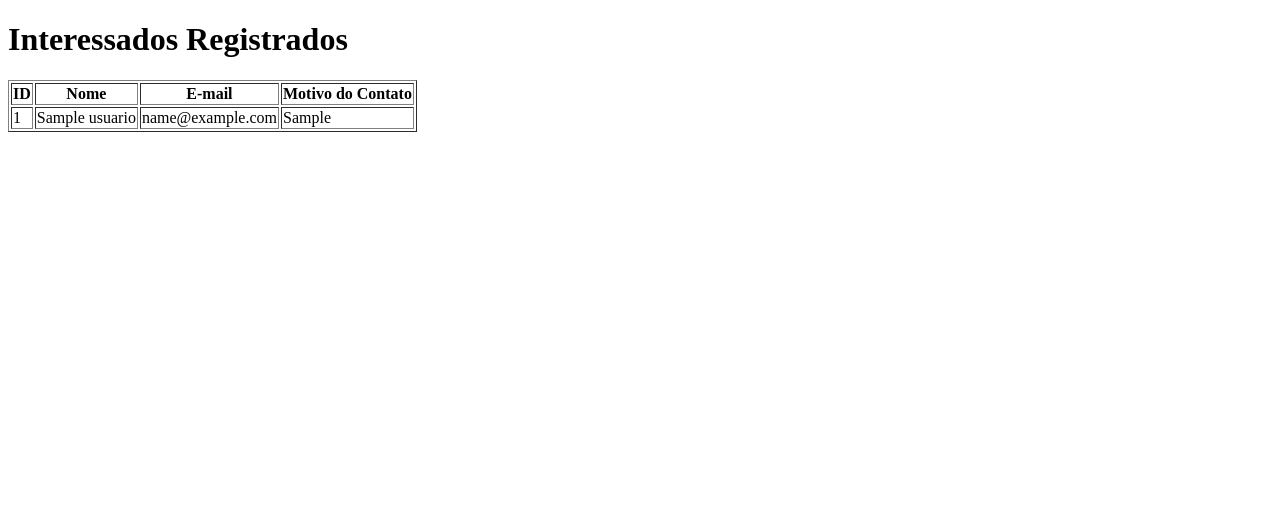
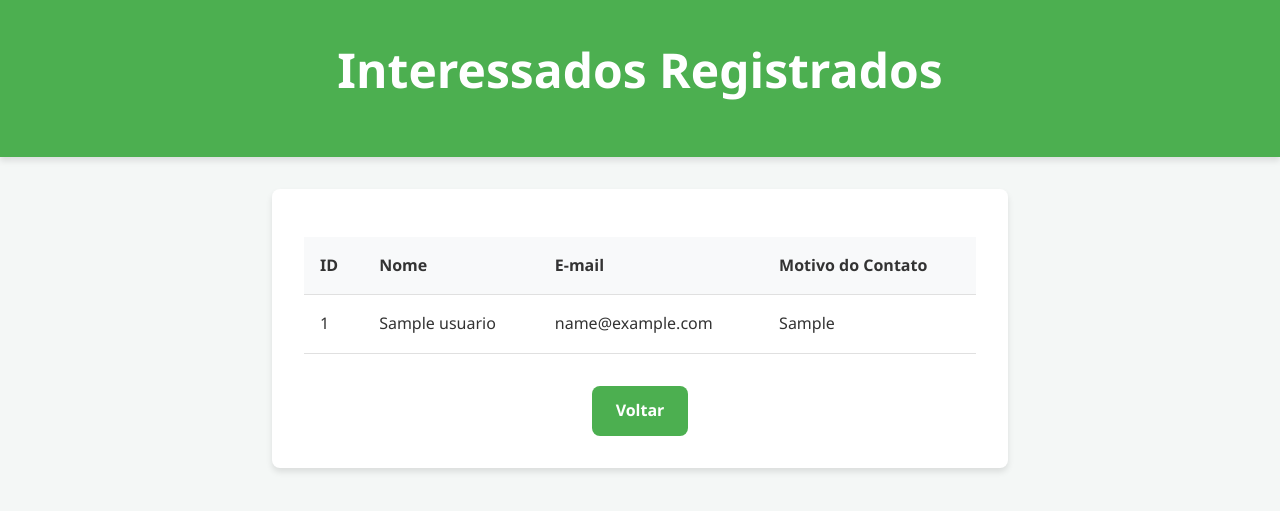
Before and after one commit to ymtec90/Landing-Page-Template, a Flask app: page /interessados in a window 1280 px wide. Shown: the top 511 px of the page. Run offline with Flask 3, Linux system fonts and the light colour scheme; tables that the repository leaves empty hold one stand-in row (values such as "Sample post").

Commit message:
Refactor CSS and templates for a modern layout
- Implement modern CSS variables and flexbox/card layout in `static/css/main.css`.
- Update `templates/index.html` and `templates/interessados.html` to use semantic HTML and apply the new CSS classes.
- Create `templates/obrigado.html` and update `app.py` to render it instead of returning a hardcoded string.

Co-authored-by: ymtec90 <58298817+ymtec90@users.noreply.github.com>

```diff
--- a/app.py
+++ b/app.py
@@ -56,7 +56,7 @@ def submit_form():
     conn.close()
 
     # Informar sobre retorno em breve
-    return f"<h1>Obrigado, {nome}! Entraremos em contato em breve!</h1>"
+    return render_template("obrigado.html", nome=nome)
 
 
 # Listar interessados
--- a/static/css/main.css
+++ b/static/css/main.css
@@ -1,71 +1,153 @@
-body {
-  font-family: Arial, sans-serif;
+:root {
+  --primary-color: #4caf50;
+  --primary-hover: #45a049;
+  --secondary-color: #ff9800;
+  --secondary-hover: #e68900;
+  --bg-color: #f4f7f6;
+  --text-color: #333;
+  --light-text: #fff;
+  --card-bg: #fff;
+  --border-color: #e0e0e0;
+  --border-radius: 8px;
+  --box-shadow: 0 4px 6px rgba(0, 0, 0, 0.1);
+  --transition: all 0.3s ease;
+}
+
+* {
+  box-sizing: border-box;
   margin: 0;
   padding: 0;
-  background-color: #f4f4f4;
 }
 
-.vendedor {
-  background-color: #4caf50;
-  color: white;
-  text-align: center;
-  padding: 50px 20px;
+body {
+  font-family: 'Segoe UI', Tahoma, Geneva, Verdana, sans-serif;
+  background-color: var(--bg-color);
+  color: var(--text-color);
+  line-height: 1.6;
 }
 
-.vendedor h1 {
-  margin: 0;
-  font-size: 2.5em;
+.hero {
+  background-color: var(--primary-color);
+  color: var(--light-text);
+  text-align: center;
+  padding: 4rem 2rem;
+  box-shadow: var(--box-shadow);
+  margin-bottom: 2rem;
 }
 
-.vendedor p {
-  font-size: 1.2em;
-  margin: 20px 0;
+.hero h1 {
+  font-size: 3rem;
+  margin-bottom: 1rem;
 }
 
-.cta-button {
-  background-color: #ff9800;
-  color: white;
-  padding: 15px 30px;
-  border: none;
-  font-size: 1em;
-  cursor: pointer;
-  border-radius: 5px;
-  text-decoration: none;
+.hero p {
+  font-size: 1.25rem;
+  margin-bottom: 2rem;
 }
 
-.cta-button:hover {
-  background-color: #e68900;
+.btn {
+  display: inline-block;
+  background-color: var(--secondary-color);
+  color: var(--light-text);
+  padding: 0.75rem 1.5rem;
+  border: none;
+  font-size: 1rem;
+  font-weight: bold;
+  cursor: pointer;
+  border-radius: var(--border-radius);
+  text-decoration: none;
+  transition: var(--transition);
 }
 
-.form-section form,
-.form-section h2,
-.form-section p {
-  display: flex;
-  flex-direction: column;
-  align-items: center;
-  gap: 15px;
-  margin: 0 auto;
-  max-width: 400px;
-  padding-top: 10px;
+.btn:hover {
+  background-color: var(--secondary-hover);
 }
 
-.form-section input {
-  width: 80%;
+.btn-primary {
+  background-color: var(--primary-color);
 }
 
-.form-section textarea {
-  width: 80%;
-  height: 200px;
+.btn-primary:hover {
+  background-color: var(--primary-hover);
 }
 
-.form-section button {
-  width: 50%;
+.container {
+  max-width: 800px;
+  margin: 0 auto;
+  padding: 0 2rem;
 }
 
-.form-section button:hover {
-  background-color: #45a049;
+.card {
+  background-color: var(--card-bg);
+  padding: 2rem;
+  border-radius: var(--border-radius);
+  box-shadow: var(--box-shadow);
+  margin-bottom: 2rem;
+}
+
+.form-group {
+  margin-bottom: 1.5rem;
+}
+
+.form-group label {
+  display: block;
+  margin-bottom: 0.5rem;
+  font-weight: bold;
+}
+
+.form-control {
+  width: 100%;
+  padding: 0.75rem;
+  border: 1px solid var(--border-color);
+  border-radius: var(--border-radius);
+  font-size: 1rem;
+  font-family: inherit;
+  transition: var(--transition);
+}
+
+.form-control:focus {
+  outline: none;
+  border-color: var(--primary-color);
+  box-shadow: 0 0 0 2px rgba(76, 175, 80, 0.2);
+}
+
+textarea.form-control {
+  resize: vertical;
+  min-height: 150px;
+}
+
+.text-center {
+  text-align: center;
 }
 
 .hidden {
-  display: none;
+  display: none !important;
 }
+
+/* Table styles */
+.table-container {
+  overflow-x: auto;
+}
+
+.table {
+  width: 100%;
+  border-collapse: collapse;
+  margin-top: 1rem;
+}
+
+.table th,
+.table td {
+  padding: 1rem;
+  text-align: left;
+  border-bottom: 1px solid var(--border-color);
+}
+
+.table th {
+  background-color: #f8f9fa;
+  font-weight: bold;
+  color: var(--text-color);
+}
+
+.table tbody tr:hover {
+  background-color: #f1f3f5;
+}
--- a/templates/interessados.html
+++ b/templates/interessados.html
@@ -4,16 +4,29 @@
     <meta charset="UTF-8" />
     <meta name="viewport" content="width=device-width, initial-scale=1.0" />
     <title>Lista de Interessados</title>
+    <link
+      rel="stylesheet"
+      href="{{ url_for('static', filename='css/main.css') }}"
+    />
   </head>
   <body>
+    <header class="hero" style="padding: 2rem;">
       <h1>Interessados Registrados</h1>
-    <table border="1">
+    </header>
+
+    <main class="container">
+      <section class="card">
+        <div class="table-container">
+          <table class="table">
+            <thead>
               <tr>
                 <th>ID</th>
                 <th>Nome</th>
                 <th>E-mail</th>
                 <th>Motivo do Contato</th>
               </tr>
+            </thead>
+            <tbody>
               {% for usuario in usuarios %}
               <tr>
                 <td>{{ usuario.id }}</td>
@@ -22,6 +35,13 @@
                 <td>{{ usuario.motivo }}</td>
               </tr>
               {% endfor %}
+            </tbody>
           </table>
+        </div>
+        <div class="text-center" style="margin-top: 2rem;">
+          <a href="/" class="btn btn-primary">Voltar</a>
+        </div>
+      </section>
+    </main>
   </body>
 </html>
```
Also changed, not shown: templates/index.html (+28 -9 lines), templates/obrigado.html (added, +25 -0 lines). Lines whose indentation alone changed are shown as unchanged.
